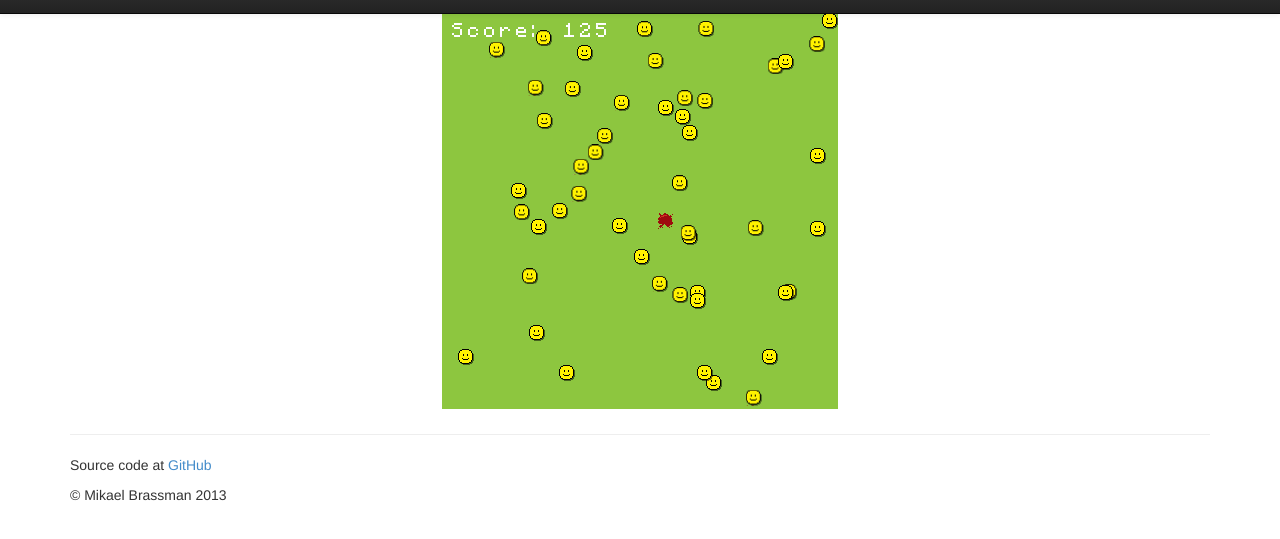
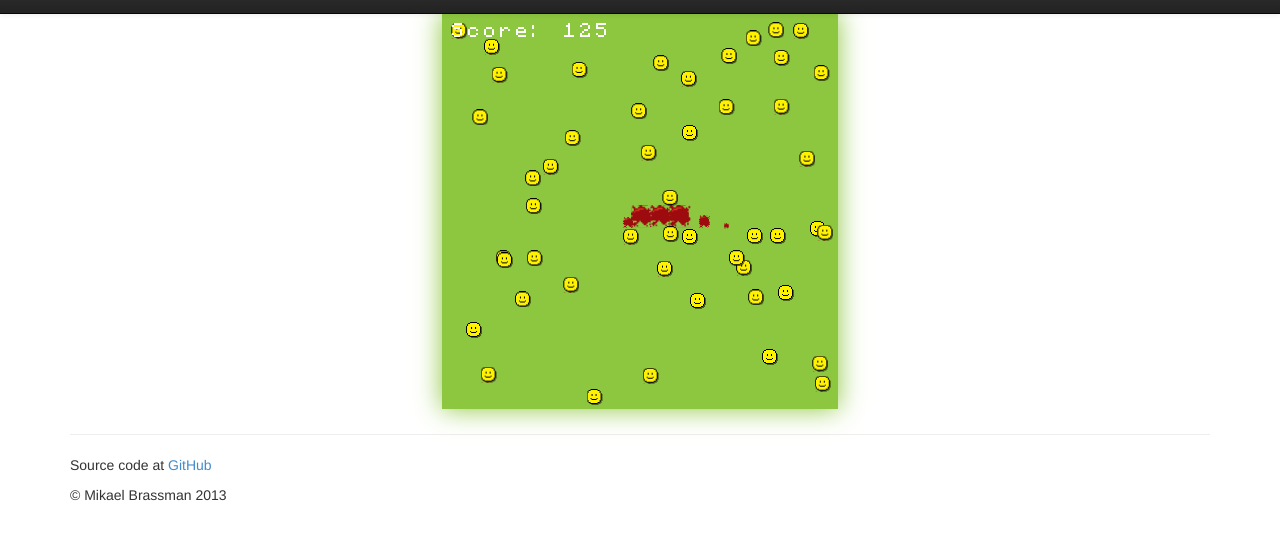
Before and after one commit to spoike/html5-game, a plain HTML site: page index.html in a window 1280 px wide. Both pictures are taken after a click on the element 640 px from the left and 248 px from the top of the page. Shown: the part 37-576 px from the top of the page. Drawn offline with Linux system fonts and the light colour scheme.

Commit message:
Updated again with highscore and more gore gfx

```diff
--- a/index.html
+++ b/index.html
@@ -12,6 +12,10 @@
             body {
                 padding-top: 50px;
                 padding-bottom: 20px;
+            }
+            canvas#game {
+                box-shadow: 0 0 25px #8dc63f;
+                background-color: #8dc63f;
             }
         </style>
         <link rel="stylesheet" href="css/bootstrap-theme.min.css">
--- a/scripts/game/game.js
+++ b/scripts/game/game.js
@@ -1,4 +1,4 @@
-define(['random', 'preloader', 'objs/happy', 'objs/background', 'objs/cursor', 'ui', 'text'], function(r, preloader, objs, backgrounds, cursors, ui, text) {
+define(['random', 'preloader', 'objs/happy', 'objs/background', 'objs/cursor', 'ui', 'text', 'systems/gore_field'], function(r, preloader, objs, backgrounds, cursors, ui, text, gore_field) {
 
 	// requestAnimationFrame polyfill
 	(function() {
@@ -36,6 +36,8 @@ define(['random', 'preloader', 'objs/happy', 'objs/background', 'objs/cursor', '
 
 		/* Draw map */
 		bg.render(ctx);
+
+		gore_field.render(ctx);
 
 		for (i = 0; i < sprites.length; i++) {
 			sprite = sprites[i];
@@ -77,6 +79,7 @@ define(['random', 'preloader', 'objs/happy', 'objs/background', 'objs/cursor', '
 
 		// Create background
 		bg = backgrounds.create(imgs[0]);
+		gore_field.init(canvas.width, canvas.height);
 		// Create sprites
 		for (i = 0; i < happyFaceAmount; i++) {
 			var s = new objs.Happy(imgs[0]);
@@ -119,11 +122,13 @@ define(['random', 'preloader', 'objs/happy', 'objs/background', 'objs/cursor', '
 			}
 
 			if (gameUi.isGameOver) {
+				gore_field.reset();
 				for(i = 0; i < sprites.length; i++) {
 					sprite = sprites[i];
 					sprite.isDead = false;
 				}
 				gameUi.isGameOver = false;
+				gameUi.reset();
 				ui.setScore(0);
 			}
 		});
--- a/scripts/game/objs/background.js
+++ b/scripts/game/objs/background.js
@@ -1,18 +1,16 @@
-define(['sprite'], function(s) {
+define([], function() {
 
 	var exports = {};
 
 	var Background = exports.Background = function(atlas) {
-		this.sprite = s.create(atlas, 0, 0);
+		this.atlas = atlas;
 	};
 
 	Background.prototype.render = function(ctx) {
-		var x = 0, y = 0;
-		for (x = 0; x < 25; x++) {
-			for (y = 0; y < 25; y++) {
-				this.sprite.render(ctx, 16*x, 16*y);
-			}
-		}
+		ctx.save();
+		ctx.setTransform(1, 0, 0, 1, 0, 0);
+		ctx.clearRect(0, 0, 396, 396);
+		ctx.restore();
 	};
 
 	exports.create = function(atlas) {
--- a/scripts/game/objs/happy.js
+++ b/scripts/game/objs/happy.js
@@ -1,4 +1,4 @@
-define(['sprite', 'random'], function(sprite, r) {
+define(['sprite', 'random', 'systems/gore_field'], function(sprite, r, gore_field) {
 
 	var exports = {};
 
@@ -10,10 +10,26 @@ define(['sprite', 'random'], function(sprite, r) {
 		return v;
 	};
 
+	var happyfw;
+	var getHappy = function(atlas) {
+		if (!happyfw) {
+			happyfw = sprite.create(atlas, 1, 0);
+		}
+		return happyfw;
+	};
+
+	var squishedfw;
+	var getSquished = function(atlas) {
+		if (!squishedfw) {
+			squishedfw = sprite.create(atlas, 1, 1);
+		}
+		return squishedfw;
+	};
+
 	var Happy = exports.Happy = function(atlas) {
 		this.atlas = atlas;
-		this.happy = sprite.create(atlas, 1, 0);
-		this.squished = sprite.create(atlas, 1, 1);
+		this.happy = getHappy(atlas);
+		this.squished = getSquished(atlas);
 		this.x = 16*r.getRandomInt(0, 24);
 		this.y = 16*r.getRandomInt(0, 24);
 		this.isDead = false;
@@ -21,21 +37,45 @@ define(['sprite', 'random'], function(sprite, r) {
 		this.vy = getRandomVelocity();
 	};
 
+
+	var maxSpeed = 2.4;
+	var retardation = 0.98;
 	Happy.prototype.update = function() {
 		if (this.x == 380 || this.x < 1) { this.vx *= -1; }
 		if (this.y == 380 || this.y < 1) { this.vy *= -1; }
 		if (!this.isDead) {
 			this.x = (this.x+this.vx).clamp(0, 380);
 			this.y = (this.y+this.vy).clamp(0, 380);
+
+			d = Math.sqrt(this.vx * this.vx + this.vy * this.vy);
+			if (d > maxSpeed) {
+				this.vx *= retardation;
+				this.vy *= retardation;
+			}
 		}
 
+	};
+
+	var startSquishScale = 1.4;
+	var stepSpreadMultiplier = 2;
+	var goreAmount = 2;
+	var spreadEndStep = 2;
+	var squishScale = 0.5;
+	Happy.prototype.renderGore = function(ctx, step) {
+		this.squished.render(ctx, this.x + (this.vx*step*stepSpreadMultiplier), this.y + (this.vy*step*stepSpreadMultiplier));
+		if (step <= spreadEndStep) {
+			this.squished.render(ctx, this.x + (this.vx*step*stepSpreadMultiplier), this.y - (this.vy*step*stepSpreadMultiplier));
+			this.squished.render(ctx, this.x - (this.vx*step*stepSpreadMultiplier), this.y + (this.vy*step*stepSpreadMultiplier));
+		}
+		if (step <= goreAmount) {
+			this.squished.scale *= squishScale;
+			this.renderGore(ctx, step+1);
+		}
 	};
 
 	Happy.prototype.render = function(ctx) {
 		if (!this.isDead) {
 			this.happy.render(ctx, this.x, this.y);
-		} else {
-			this.squished.render(ctx, this.x, this.y);
 		}
 	};
 
@@ -43,17 +83,24 @@ define(['sprite', 'random'], function(sprite, r) {
 	Happy.prototype.hit = function(x, y) {
 		var d = Math.sqrt(Math.pow(x-(this.x+8), 2)+Math.pow(y-(this.y+8), 2));
 		if (d <= hitDiameter) {
+			this.impact(x, y);
 			this.isDead = true;
+			gore_field.draw(function(bufferCtx) {
+				this.squished.scale = startSquishScale;
+				this.squished.render(bufferCtx, this.x, this.y);
+				this.renderGore(bufferCtx, 1);
+			}.bind(this));
 		}
 	};
 
+	var impactDiameter = 132;
 	Happy.prototype.impact = function(x, y) {
 		var d = Math.distance(this.x, x, this.y, y);
-		if (d < 132) {
+		if (d <= impactDiameter) {
 			var vx = this.x - x;
 			var vy = this.y - y;
 			var div = Math.max(x, y);
-			var pow = 500/d;
+			var pow = 1300/d;
 			this.vx = vx * pow / div;
 			this.vy = vy * pow / div;
 		}
--- a/scripts/game/sprite.js
+++ b/scripts/game/sprite.js
@@ -13,10 +13,11 @@ define([], function() {
 	};
 
 	Sprite.prototype.render = function(ctx, x, y) {
+		//var xs = (1 - this.scale); // s: 1 => xs: 0, s: 2 => xs: -0.5, s: 0.5 => xs: 0.5
 		ctx.drawImage(this.atlas,
 			this.idx*gridUnit, this.idy*gridUnit,
 			this.w, this.h,
-			x, y,
+			x + (this.w * (1-this.scale)), y + (this.h * (1-this.scale)),
 			this.w*this.scale, this.h*this.scale);
 	};
 
--- /dev/null
+++ b/scripts/game/systems/gore_field.js
@@ -0,0 +1,45 @@
+define(['sprite'], function(s) {
+
+	var exports = {};
+
+	var gridUnit = 16;
+
+	var GoreField = function(w, h) {
+		this.buffer = document.createElement('canvas');
+		this.buffer.width = w || 100;
+		this.buffer.height = h || 100;
+		var bufferCtx = this.bufferCtx = this.buffer.getContext('2d');
+	};
+
+	GoreField.prototype.reset = function() {
+		this.bufferCtx.save();
+		this.bufferCtx.setTransform(1, 0, 0, 1, 0, 0);
+		this.bufferCtx.clearRect(0, 0, this.buffer.width, this.buffer.height);
+		this.bufferCtx.restore();
+	};
+
+	GoreField.prototype.render = function(ctx) {
+		ctx.drawImage(this.buffer, 0, 0);
+	};
+
+	var instance;
+
+	exports.init = function(w, h) {
+		instance = new GoreField(w, h);
+	};
+
+	exports.render = function(ctx) {
+		instance.render(ctx);
+	};
+
+	exports.draw = function(callback) {
+		callback(instance.bufferCtx);
+	};
+
+	exports.reset = function() {
+		instance.reset();
+	};
+
+	return exports;
+
+});
--- a/scripts/game/text.js
+++ b/scripts/game/text.js
@@ -8,8 +8,9 @@ define([], function() {
 		img = atlas;
 	};
 
-	exports.write = function(ctx, str, x, y) {
+	exports.write = function(ctx, str, x, y, scale) {
 		var i, c, cx, cy;
+		scale = scale || 1;
 		for (i = 0; i < str.length; i++) {
 			c = str.charCodeAt(i);
 			cx = c%16;
@@ -17,8 +18,8 @@ define([], function() {
 			ctx.drawImage(img,
 				cx*16, (16+cy)*16,
 				16,16,
-				x+(i*16),y,
-				16,16);
+				x+(i*(16*scale)),y,
+				16*scale,16*scale);
 		};
 	};
 
--- a/scripts/game/ui.js
+++ b/scripts/game/ui.js
@@ -5,6 +5,27 @@ define(['text'], function(text) {
 	var UI = function(atlas) {
 		this.atlas = atlas;
 		this.isGameOver = false;
+		this.highScore = 0;
+		this.loadHighScore();
+	};
+
+	var highScoreKey = 'highscore';
+	UI.prototype.loadHighScore = function() {
+		if (localStorage) {
+			var score = localStorage.getItem(highScoreKey);
+			if (score !== null) {
+				return this.highScore = score;
+			};
+		}
+		return 0;
+	};
+	UI.prototype.saveHighScore = function(newScore) {
+		if (localStorage) {
+			if (newScore > this.highScore) {
+				this.highScore = newScore;
+				localStorage.setItem(highScoreKey, this.highScore);
+			}
+		}
 	};
 
 	var score = 0;
@@ -69,6 +90,9 @@ define(['text'], function(text) {
 
 		if (!this.isGameOver) {
 			text.write(ctx, 'Score: ' + visibleScore, 10, 10);
+			if (this.highScore !== 0) {
+				text.write(ctx, 'High Score: ' + this.highScore, 10, 28, 0.6);
+			}
 		}
 		else {
 			w = ctx.canvas.width;
@@ -76,12 +100,18 @@ define(['text'], function(text) {
 			ctx.fillStyle = "rgba(0,0,0,0.4)";
 			ctx.fillRect(0, 0, w, h);
 			beginy = h/2-24;
-			text.writeCenter(ctx, 'YOU WIN!', beginy);
+			var wintext = this.highScore >= score ? 'YOU WIN!' : 'YOU GOT HIGHSCORE';
+			text.writeCenter(ctx, wintext, beginy);
 			text.writeCenter(ctx, 'Your score: ' + score, beginy + 18);
-
 		}
 
 		ctx.restore();
+	};
+
+	UI.prototype.reset = function() {
+		this.saveHighScore(score);
+		score = 0;
+		visibleScore = 0;
 	};
 
 	exports.setScore = function(s) {
@@ -100,8 +130,9 @@ define(['text'], function(text) {
 		hits.push([x, y, 0]);
 	};
 
+	var instance;
 	exports.create = function(atlas) {
-		return new UI(atlas);
+		return instance = new UI(atlas);
 	};
 
 	return exports;
```
